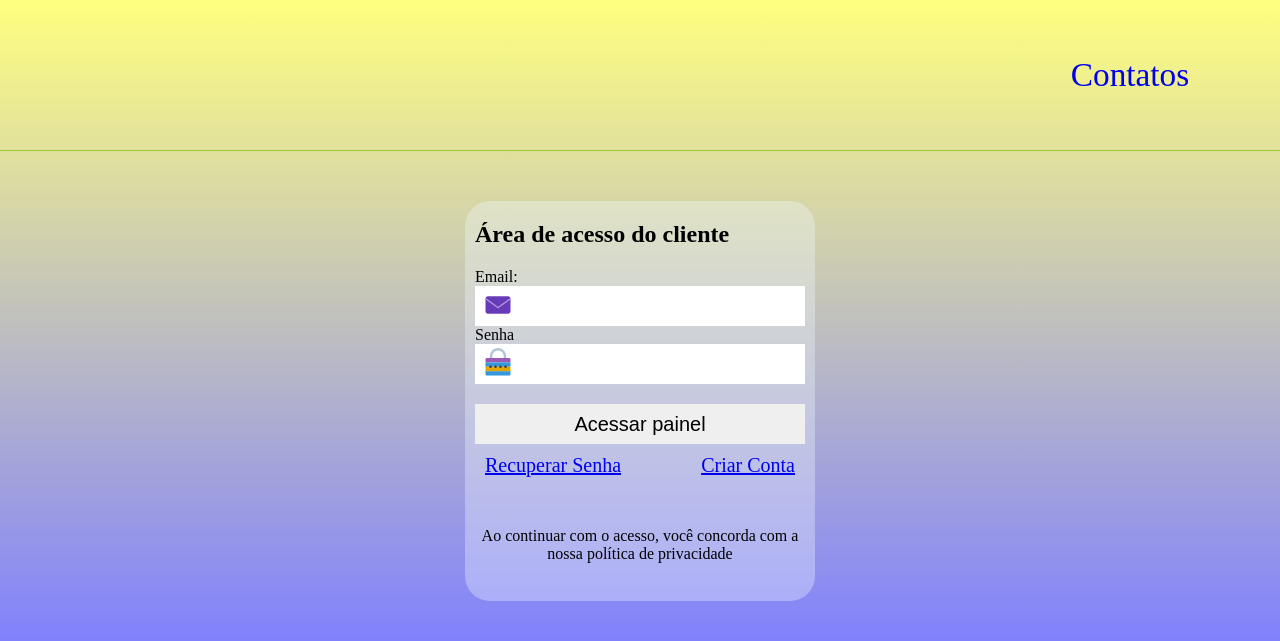
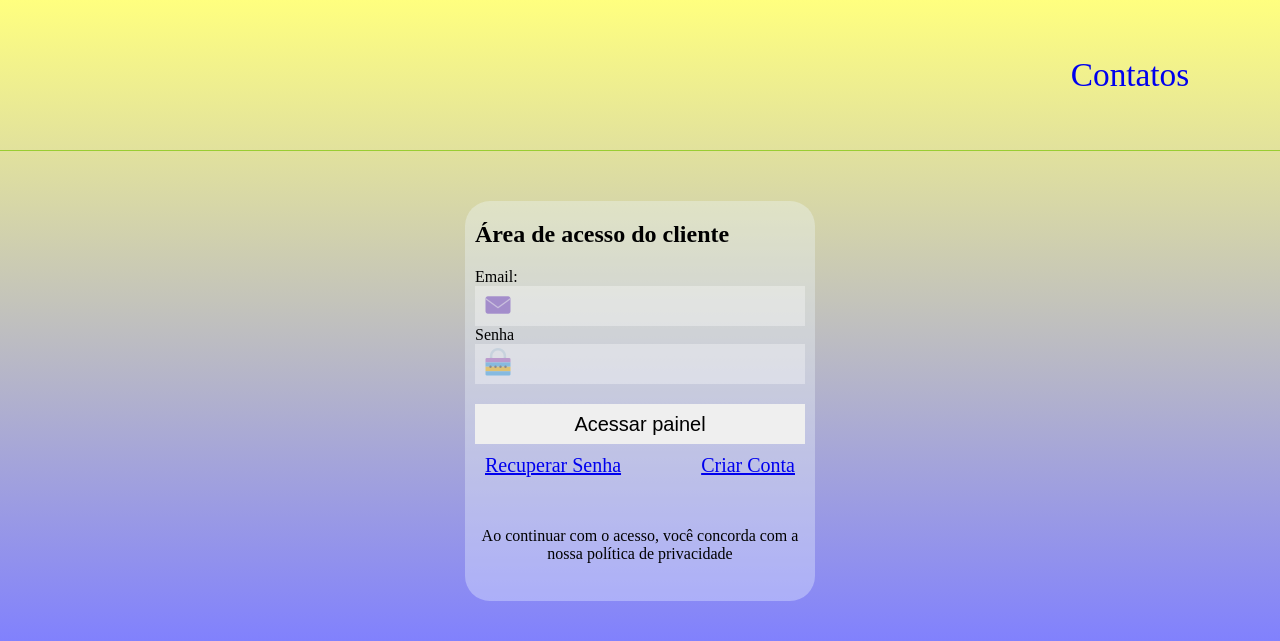
Before and after one commit to lss05/loja-avante, a Django app: template autentication/templates/autentication/site_login.html in a window 1280 px wide. Shown: the top 641 px of the page. Run offline with Django 3.2, Linux system fonts and the light colour scheme; the template is opened without the code that fills it, so the values that code supplies are empty.

Commit message:
Feito pagina de login e implementado as rotas url do mesmo.

```diff
--- a/autentication/static/autentication/css/style.css
+++ b/autentication/static/autentication/css/style.css
@@ -84,6 +84,10 @@ section {
     font-size: 15pt;
     border: 0px;
 }
+.entrada {
+    background: transparent;
+    background-color: rgba(255, 255, 255, 0.322);
+}
 
 .inputs_entrada input {
     text-indent: 15%;
@@ -93,12 +97,14 @@ section {
     margin-top: 22px;
     margin-left: 8px;
     /*src: url('./img/icon-email.png');*/
+    opacity: 0.5;
 }
 
 .icon-senha {
     position: absolute;
     margin-top: 22px;
     margin-left: 8px;
+    opacity: 0.5;
     /*src: url('./img/icone-senha.png.png');*/
 
 }
--- a/autentication/templates/autentication/site_login.html
+++ b/autentication/templates/autentication/site_login.html
@@ -26,13 +26,13 @@
                     <div>
                         <img class="icon-email" src="{% static 'autentication/img/icon-email.png' %}" alt="">
                         <p>Email:</p>
-                        <input type="text" name="" id="email">
+                        <input class="entrada" type="text" name="" id="email">
                     </div>
 
                     <div>
                         <img class="icon-senha" src="{% static 'autentication/img/icone-senha.png' %}" alt="">
                         <p>Senha</p>
-                        <input type="password" name="" id="senha">
+                        <input class="entrada" type="password" name="" id="senha">
                     </div>
                 </div>
                 <div class="opcoes_login margin-left">
--- a/home/models.py
+++ b/home/models.py
@@ -10,7 +10,7 @@ class clientes(models.Model):
     id = models.AutoField(primary_key=True,auto_created=True)
     nome = models.CharField(max_length=45,blank=False, null=False)
     cpf = models.CharField(max_length=11, unique=True, null=False, blank=False)
-    email = models.EmailField(max_length=255,unique=True,null=True,blank=True)
+    email = models.EmailField(max_length=255,unique=True,null=False,blank=False)
     cel = models.CharField(max_length=14, null=True,blank=True)
     situacao_conta = models.BooleanField(default=True)
     #dados localização
@@ -21,6 +21,9 @@ class clientes(models.Model):
     cidade = models.CharField(max_length=45,null=False,blank=False)
     estado = models.CharField(max_length=2,null=False,blank=False)
     ponto_referencia = models.TextField(max_length=255,null=True,blank=True)
+
+    def __str__(self) -> str:
+        return self.nome
 
 
 class GruposProdutos(models.Model):
--- a/home/static/css/style.css
+++ b/home/static/css/style.css
@@ -1,7 +1,7 @@
 
 body {
-    margin: 0% 0% 0% 0%;
-    padding: 0% 0% 0% 0%;
+    margin: 0%;
+    padding: 0%;
     background-image: linear-gradient(rgba(44,55,66,0.5),rgba(0,1,200,1));
     background-size: cover;
     box-sizing: border-box;
```
Also changed, not shown: autentication/autentication_urls.py (+6 -2 lines), autentication/views.py (+9 -0 lines), home/templates/home/index.html (+6 -2 lines), home/urls_home.py (+3 -4 lines), autentication/templates/autentication/urls.py (deleted), home/migrations/0003_alter_clientes_email.py (added).
